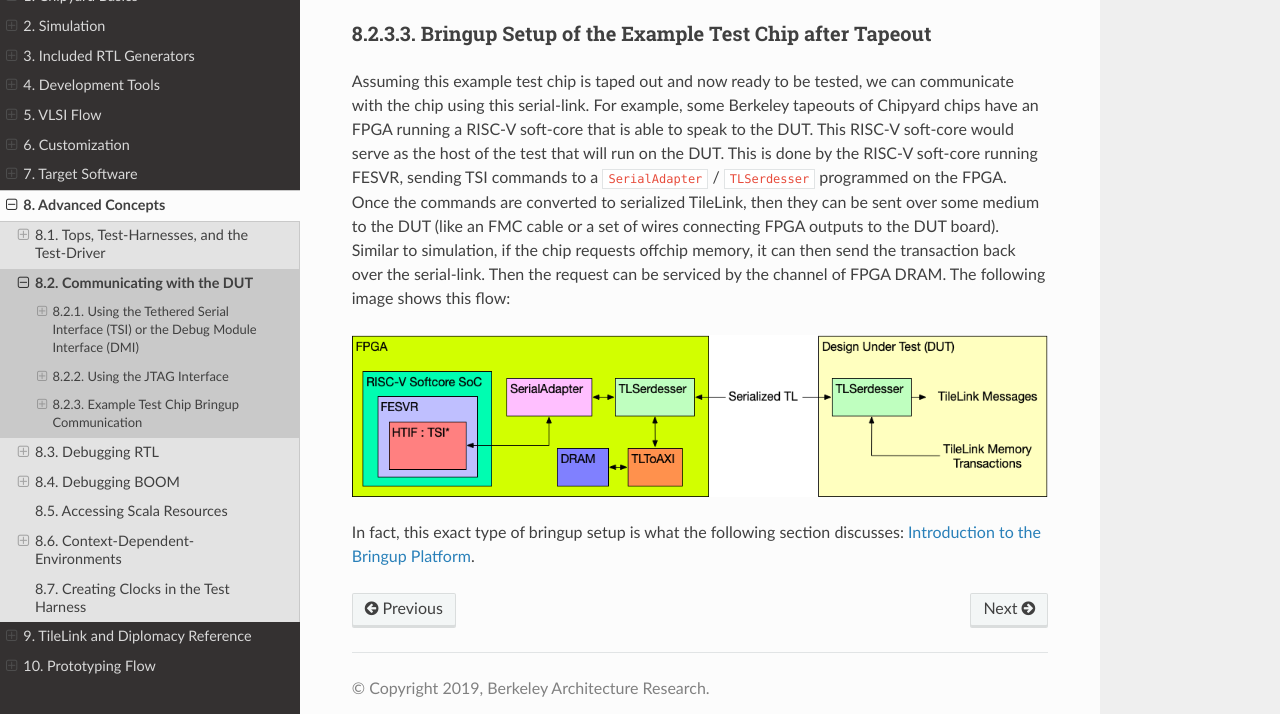
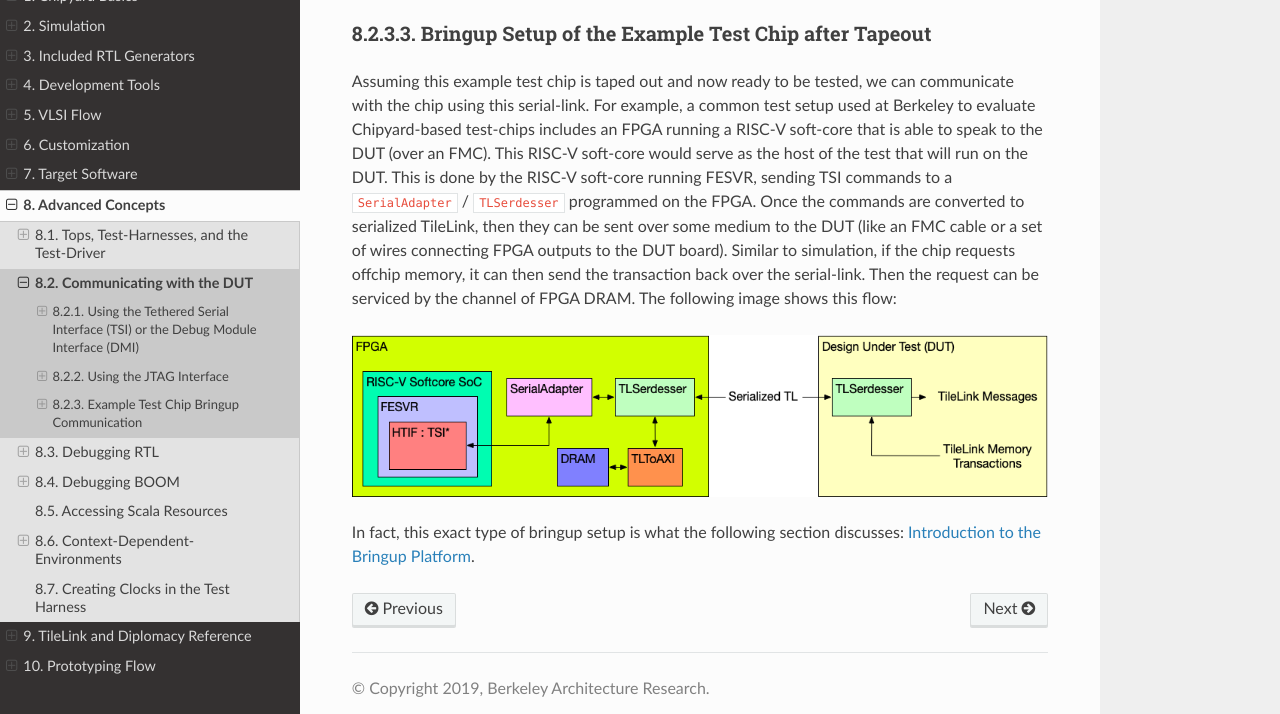
Before and after one commit to ucb-bar/chipyard, a Sphinx documentation site: the page built from docs/Advanced-Concepts/Chip-Communication.rst, in a window 1280 px wide and 900 px high, scrolled down 5709 px, cut to the strip 186-900 px from the top of the window. Built offline with Sphinx 7.4.7 and the Read the Docs theme 2.0.0, drawn with Linux system fonts in a browser that asks for light colours.

Commit message:
Update docs/Advanced-Concepts/Chip-Communication.rst
Co-authored-by: alonamid <alonamid@eecs.berkeley.edu>

```diff
--- a/docs/Advanced-Concepts/Chip-Communication.rst
+++ b/docs/Advanced-Concepts/Chip-Communication.rst
@@ -210,7 +210,7 @@ Bringup Setup of the Example Test Chip after Tapeout
 ~~~~~~~~~~~~~~~~~~~~~~~~~~~~~~~~~~~~~~~~~~~~~~~~~~~~
 
 Assuming this example test chip is taped out and now ready to be tested, we can communicate with the chip using this serial-link.
-For example, some Berkeley tapeouts of Chipyard chips have an FPGA running a RISC-V soft-core that is able to speak to the DUT.
+For example, a common test setup used at Berkeley to evaluate Chipyard-based test-chips includes an FPGA running a RISC-V soft-core that is able to speak to the DUT (over an FMC).
 This RISC-V soft-core would serve as the host of the test that will run on the DUT.
 This is done by the RISC-V soft-core running FESVR, sending TSI commands to a ``SerialAdapter`` / ``TLSerdesser`` programmed on the FPGA.
 Once the commands are converted to serialized TileLink, then they can be sent over some medium to the DUT
```
